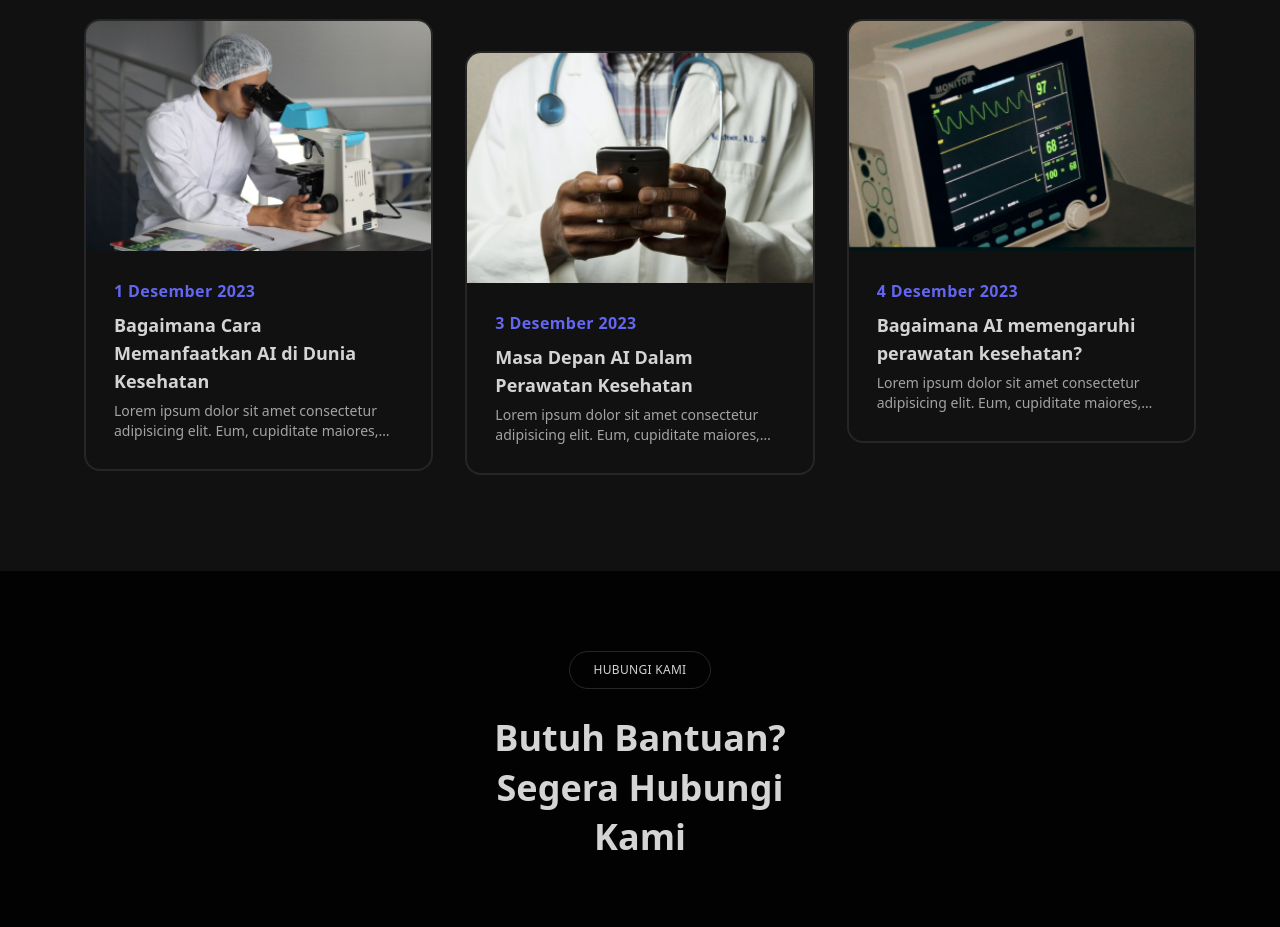
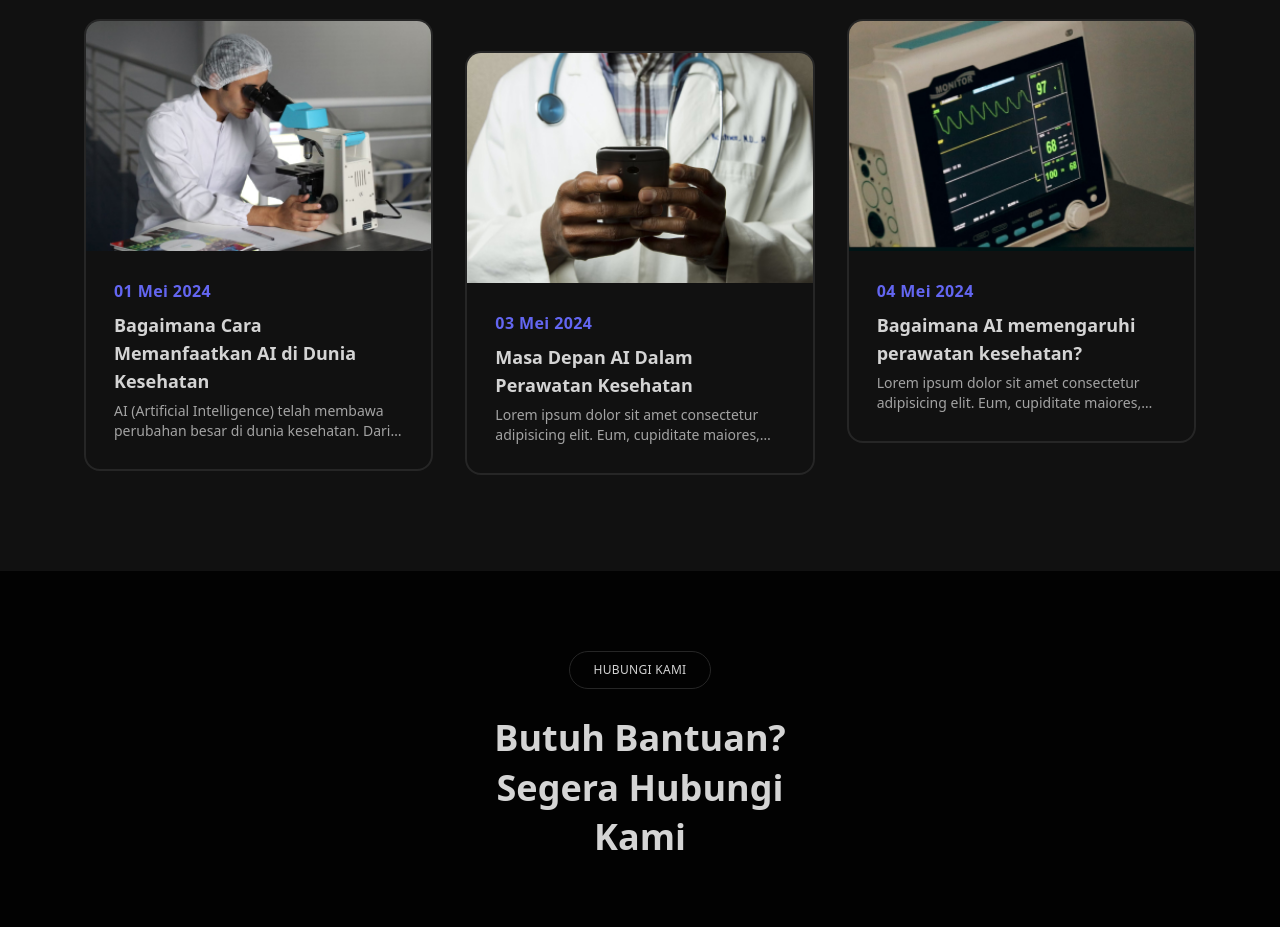
Before and after one commit to mhdfrhan/Digital-Health, a website: page index.html in a window 1280 px wide. Shown: the part 4676-5603 px from the top of the page. Drawn offline with nearby package versions, Linux system fonts and the light colour scheme; a web font is replaced by a local one.

Commit message:
6 mei 2024

```diff
--- a/index.html
+++ b/index.html
@@ -24,7 +24,7 @@
 						<img class="w-[120px] h-auto" src="public/assets/img/logo.svg" alt="Logo">
 					</a>
 					<div class="lg:hidden">
-						<button type="button"f
+						<button type="button" f
 							class="hs-collapse-toggle p-2 inline-flex justify-center items-center gap-x-2 rounded-lg border border-neutral-800 bg-neutral-800/60 text-neutral-200 shadow-sm  disabled:opacity-50 disabled:pointer-events-none"
 							data-hs-collapse="#navbar-image-2" aria-controls="navbar-image-2" aria-label="Toggle navigation">
 							<svg class="hs-collapse-open:hidden flex-shrink-0 w-4 h-4" xmlns="http://www.w3.org/2000/svg" width="24"
@@ -612,16 +612,29 @@
 						data-aos="fade-up">
 						<img src="public/assets/img/blog-1.jpg" class="w-full h-auto" alt="blog 1">
 						<div class="p-7">
-							<div class="text-indigo-500 font-satoshi font-bold tracking-wide mb-2">1 Desember 2023</div>
+							<script>
+								var today = new Date();
+								var fiveDaysAgo = new Date(today);
+								fiveDaysAgo.setDate(fiveDaysAgo.getDate() - 5);
+								var months = ["Januari", "Februari", "Maret", "April", "Mei", "Juni", "Juli", "Agustus", "September", "Oktober", "November", "Desember"];
+								var dd = String(fiveDaysAgo.getDate()).padStart(2, '0');
+								var mm = months[fiveDaysAgo.getMonth()];
+								var yyyy = fiveDaysAgo.getFullYear();
+								fiveDaysAgo = dd + ' ' + mm + ' ' + yyyy;
+							</script>
+							<div class="text-indigo-500 font-satoshi font-bold tracking-wide mb-2" id="fiveDaysAgo"></div>
+							<script>
+								document.getElementById('fiveDaysAgo').innerHTML = fiveDaysAgo;
+							</script>
 							<div class="">
 								<a href="" class="font-bold block text-lg hover:underline duration-300">
 									Bagaimana Cara Memanfaatkan AI di Dunia Kesehatan
 								</a>
 								<div class="mt-1.5">
 									<p class="text-sm text-neutral-400 font-satoshi 2xl:text-base line-clamp-2">
-										Lorem ipsum dolor sit amet consectetur adipisicing elit. Eum, cupiditate maiores, culpa odio quod
-										corrupti veniam, nobis tempore itaque officiis ratione officia delectus voluptatem ex. Laborum qui
-										harum fugiat non.
+										AI (Artificial Intelligence) telah membawa perubahan besar di dunia kesehatan. Dari diagnosis
+										penyakit hingga perawatan pasien, AI telah membantu para profesional kesehatan untuk memberikan
+										pelayanan yang lebih baik dan efisien.
 									</p>
 								</div>
 							</div>
@@ -634,7 +647,20 @@
 						data-aos="fade-up" data-aos-delay="100">
 						<img src="public/assets/img/blog-3.jpg" class="w-full h-auto" alt="blog 2">
 						<div class="p-7">
-							<div class="text-indigo-500 font-satoshi font-bold tracking-wide mb-2">3 Desember 2023</div>
+							<script>
+								var today = new Date();
+								var threeDaysAgo = new Date(today);
+								threeDaysAgo.setDate(threeDaysAgo.getDate() - 3);
+								var months = ["Januari", "Februari", "Maret", "April", "Mei", "Juni", "Juli", "Agustus", "September", "Oktober", "November", "Desember"];
+								var dd = String(threeDaysAgo.getDate()).padStart(2, '0');
+								var mm = months[threeDaysAgo.getMonth()];
+								var yyyy = threeDaysAgo.getFullYear();
+								threeDaysAgo = dd + ' ' + mm + ' ' + yyyy;
+							</script>
+							<div class="text-indigo-500 font-satoshi font-bold tracking-wide mb-2" id="threeDaysAgo"></div>
+							<script>
+								document.getElementById('threeDaysAgo').innerHTML = threeDaysAgo;
+							</script>
 							<div class="">
 								<a href="" class="font-bold block text-lg hover:underline duration-300">
 									Masa Depan AI Dalam Perawatan Kesehatan
@@ -656,7 +682,20 @@
 						data-aos="fade-up" data-aos-delay="200">
 						<img src="public/assets/img/blog-2.jpg" class="w-full h-auto" alt="blog 1">
 						<div class="p-7">
-							<div class="text-indigo-500 font-satoshi font-bold tracking-wide mb-2">4 Desember 2023</div>
+							<script>
+								var today = new Date();
+								var twoDaysAgo = new Date(today);
+								twoDaysAgo.setDate(twoDaysAgo.getDate() - 2);
+								var months = ["Januari", "Februari", "Maret", "April", "Mei", "Juni", "Juli", "Agustus", "September", "Oktober", "November", "Desember"];
+								var dd = String(twoDaysAgo.getDate()).padStart(2, '0');
+								var mm = months[twoDaysAgo.getMonth()];
+								var yyyy = twoDaysAgo.getFullYear();
+								twoDaysAgo = dd + ' ' + mm + ' ' + yyyy;
+							</script>
+							<div class="text-indigo-500 font-satoshi font-bold tracking-wide mb-2" id="twoDaysAgo"></div>
+							<script>
+								document.getElementById('twoDaysAgo').innerHTML = twoDaysAgo;
+							</script>
 							<div class="">
 								<a href="" class="font-bold block text-lg hover:underline duration-300">
 									Bagaimana AI memengaruhi perawatan kesehatan?
@@ -789,8 +828,10 @@
 								<h4 class="text-lg text-white" data-aos="fade-up">Halaman</h4>
 							</div>
 							<ul class="mt-3 text-neutral-500 space-y-1.5 overflow-hidden">
-								<li><a href="#" class="inline-block hover:text-violet-600 duration-300" data-aos="fade-up">Tentang Kami</a></li>
-								<li><a href="#" class="inline-block hover:text-violet-600 duration-300" data-aos="fade-up">Testimonial</a></li>
+								<li><a href="#" class="inline-block hover:text-violet-600 duration-300" data-aos="fade-up">Tentang
+										Kami</a></li>
+								<li><a href="#" class="inline-block hover:text-violet-600 duration-300"
+										data-aos="fade-up">Testimonial</a></li>
 								<li><a href="" class="inline-block hover:text-violet-600 duration-300" data-aos="fade-up">Karir</a></li>
 							</ul>
 						</div>
@@ -799,10 +840,14 @@
 								<h4 class="text-lg text-white" data-aos="fade-up">Solusi</h4>
 							</div>
 							<ul class="mt-3 text-neutral-500 space-y-1.5 overflow-hidden">
-								<li><a href="#" class="inline-block hover:text-violet-600 duration-300" data-aos="fade-up">Perawatan Pasien</a></li>
-								<li><a href="#" class="inline-block hover:text-violet-600 duration-300" data-aos="fade-up">Pencegahan</a></li>
-								<li><a href="" class="inline-block hover:text-violet-600 duration-300" data-aos="fade-up">Pengobatan</a></li>
-								<li><a href="" class="inline-block hover:text-violet-600 duration-300" data-aos="fade-up">Diagnostik</a></li>
+								<li><a href="#" class="inline-block hover:text-violet-600 duration-300" data-aos="fade-up">Perawatan
+										Pasien</a></li>
+								<li><a href="#" class="inline-block hover:text-violet-600 duration-300"
+										data-aos="fade-up">Pencegahan</a></li>
+								<li><a href="" class="inline-block hover:text-violet-600 duration-300" data-aos="fade-up">Pengobatan</a>
+								</li>
+								<li><a href="" class="inline-block hover:text-violet-600 duration-300" data-aos="fade-up">Diagnostik</a>
+								</li>
 							</ul>
 						</div>
 						<div class="w-full sm:w-1/2 lg:w-1/4 p-4">
@@ -810,15 +855,18 @@
 								<h4 class="text-lg text-white" data-aos="fade-up">Kontak</h4>
 							</div>
 							<ul class="mt-3 text-neutral-500 space-y-1.5 overflow-hidden">
-								<li><a href="#" class="inline-block hover:text-violet-600 duration-300" data-aos="fade-up">contact@digihealth.com</a></li>
-								<li><a href="#" class="inline-block hover:text-violet-600 duration-300" data-aos="fade-up">(0761) 123 4567</a></li>
+								<li><a href="#" class="inline-block hover:text-violet-600 duration-300"
+										data-aos="fade-up">contact@digihealth.com</a></li>
+								<li><a href="#" class="inline-block hover:text-violet-600 duration-300" data-aos="fade-up">(0761) 123
+										4567</a></li>
 							</ul>
 						</div>
 					</div>
 				</div>
 			</div>
 		</div>
-		<div class="max-w-6xl mx-auto px-5 sm:flex sm:flex-wrap sm:items-center text-center sm:text-left sm:justify-between font-satoshi text-neutral-500">
+		<div
+			class="max-w-6xl mx-auto px-5 sm:flex sm:flex-wrap sm:items-center text-center sm:text-left sm:justify-between font-satoshi text-neutral-500">
 			<div class="font-bold mb-3 sm:mb-0">
 				Copyright © 2023 Digital Health
 			</div>
```
Also changed, not shown: tailwind/input.css (+12 -6 lines), public/css/style.css.
